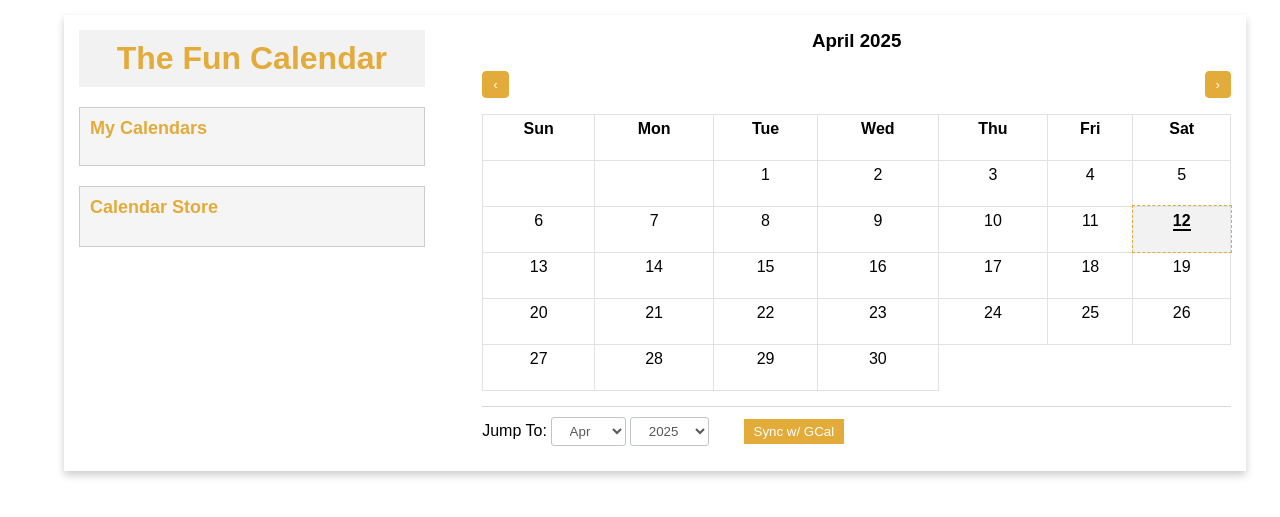
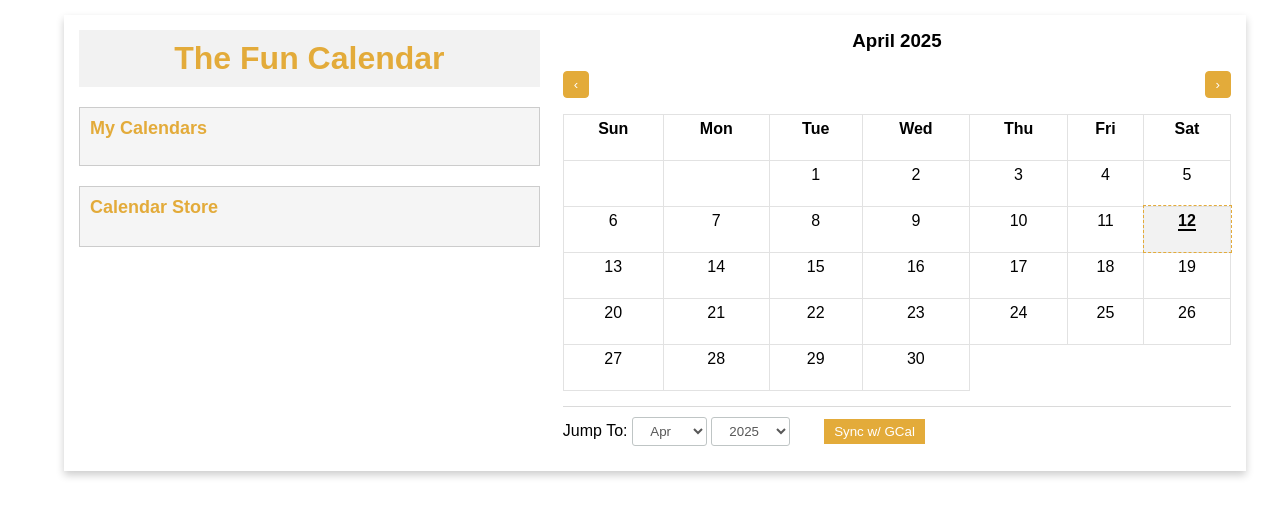
Before and after one commit to prathikr/thefuncalendar, a Flask app: page /dashboard/1 in a window 1280 px wide. Shown: the top 517 px of the page. Run offline with Flask 3, Linux system fonts and the light colour scheme; data comes from the database, SQL or seed files in the repository; both versions use the stored data as it was after the commit; data that the repository does not hold is empty; parts of the project's set-up code (start-up, migrations or seed data) failed here and were passed over.

Commit message:
width changes

```diff
--- a/app.py
+++ b/app.py
@@ -214,7 +214,7 @@ def google_sync():
             colorId = TEAM_COLOR_MAPPING[calendar.split(" - ")[0].strip()]
         except KeyError:
             print(f"Unknown team color for calendar: {calendar}")
-            colorId = 8 # graphite
+            colorId = "8" # graphite
 
         calendar_formatted = calendar
         if '-' in calendar:
--- a/static/dashboard.css
+++ b/static/dashboard.css
@@ -49,11 +49,11 @@ body {
 }
 
 #left {
-    width: 30%;
+    width: 40%;
 }
 
 #right {
-    width: 65%;
+    width: 58%;
 }
 
 #my-calendar h3 {
```
Also changed, not shown: database.db.
